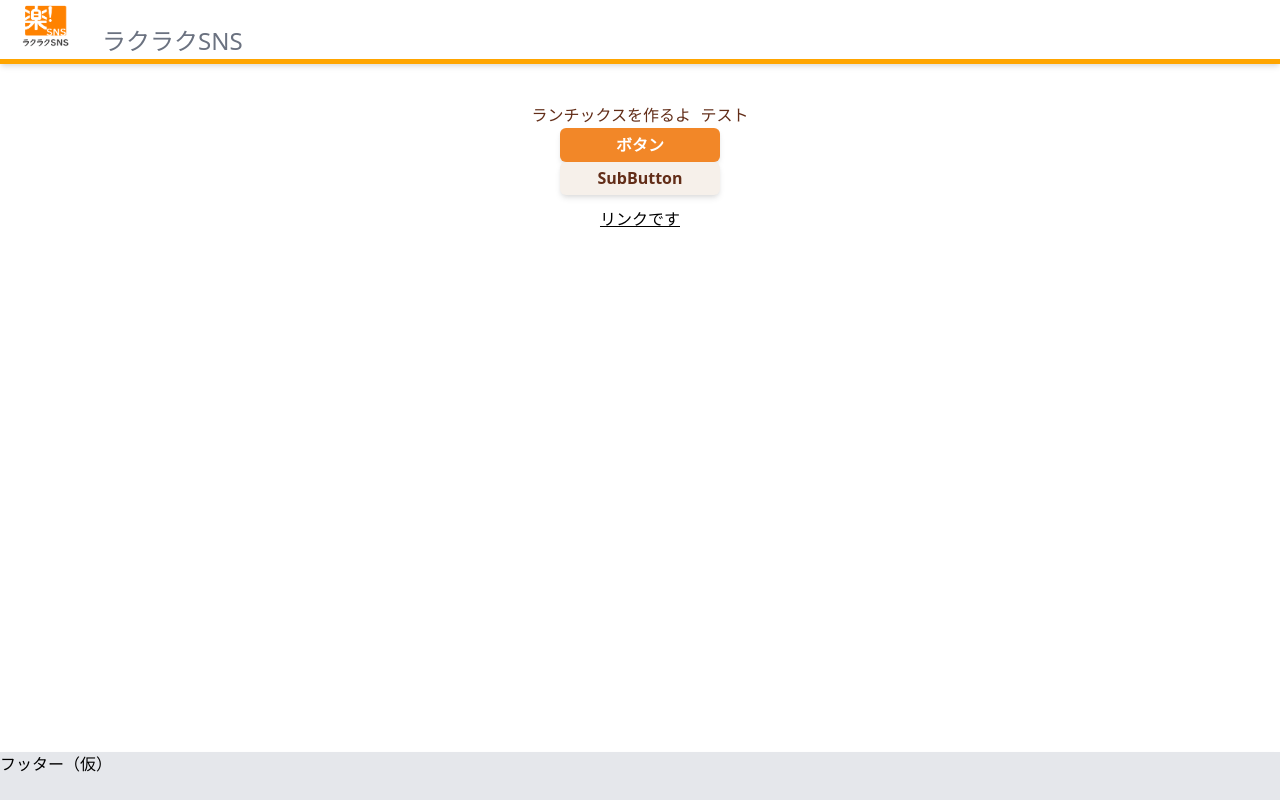
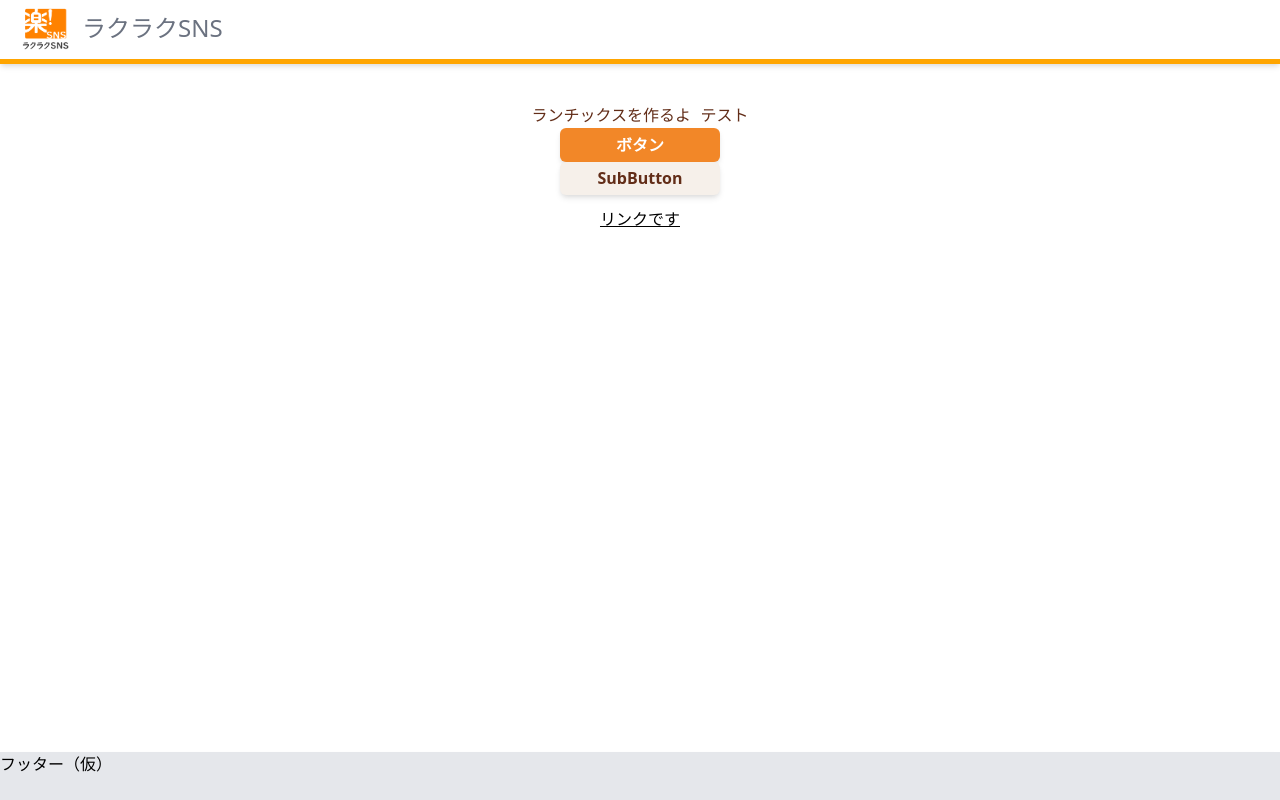
Before and after one commit to suzu1997/rakus-sns-app, a Next.js app: page / in a window 1280 px wide. Built offline with nearby package versions, Linux system fonts and the light colour scheme.

Commit message:
余計なコンポーネント削除／文字位置等調整

```diff
--- a/src/components/Header.tsx
+++ b/src/components/Header.tsx
@@ -1,7 +1,6 @@
 //Header ← HeaderTitle + Logo埋め込んでます.
 import { memo, FC } from "react";
-import { Logo } from "./Logo";
-import { HeaderTitle } from "./HeaderTitle";
+import Image from "next/image";
 
 export const Header: FC = memo(() => {
   //ヘッダー下線
@@ -9,11 +8,23 @@ export const Header: FC = memo(() => {
     borderBottom: "5px solid orange",
   };
 
+  const style = {
+    display: "flex",
+    alignItems: "center",
+  };
+
   return (
     <>
       <header className="h-16 w-full shadow-md bg-white" style={headerStyle}>
-        <Logo />
-        <HeaderTitle />
+        <div style={style} className={"ml-5"}>
+          <Image
+            src="/image/rakuraku-sns.png"
+            width={50}
+            height={50}
+            alt="ロゴ"
+          />
+          <span className="text-2xl text-gray-500 m-3">ラクラクSNS</span>
+        </div>
       </header>
     </>
   );
--- a/src/components/HeaderTitle.tsx
+++ /dev/null
@@ -1,10 +0,0 @@
-//Header ← HeaderTitle + Logo埋め込んでます.
-import { memo, FC } from "react";
-
-export const HeaderTitle: FC = memo(() => {
-  return (
-    <>
-      <span className="text-2xl text-gray-500 m-3">ラクラクSNS</span>
-    </>
-  );
-});
--- a/src/components/Logo.tsx
+++ /dev/null
@@ -1,19 +0,0 @@
-//Header ← HeaderTitle + Logo埋め込んでます.
-//ラクラクSNSのロゴ
-import { FC, memo } from "react";
-import Image from "next/image";
-
-export const Logo: FC = memo(() => {
-  return (
-    <>
-      <span className="m-5">
-        <Image
-          src="/image/rakuraku-sns.png"
-          width={50}
-          height={50}
-          alt="ロゴ"
-        />
-      </span>
-    </>
-  );
-});
```
